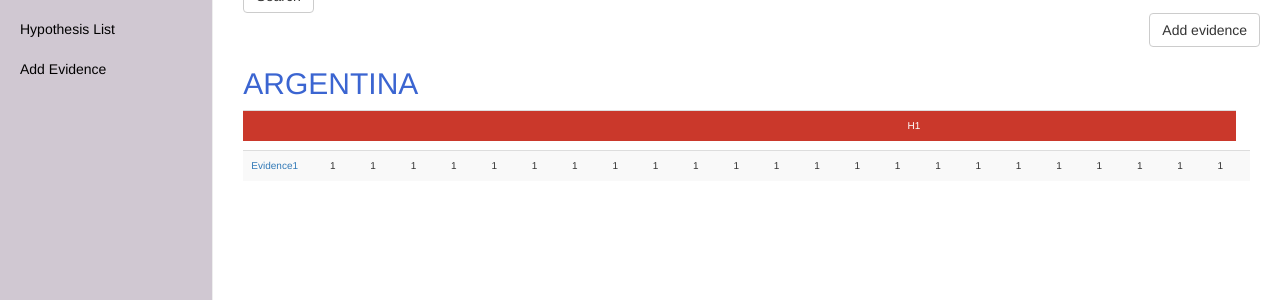
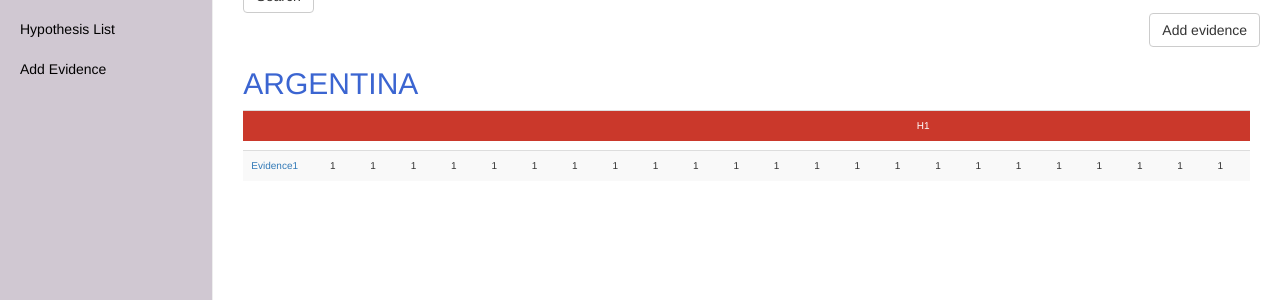
Before and after one commit to KeleiAzz/SCRC_server, a Django app: template risk_evidence/templates/sci_list.html in a window 1280 px wide. Shown: the part 222-522 px from the top of the page. Run offline with Django 3.2, Linux system fonts and the light colour scheme; tables that the repository leaves empty hold one stand-in row (values such as "Sample post"); the template is opened without the code that fills it: values that come from a table or form of the project are taken from there, most other values are stand-ins (such as "Sample title", 1, 10 or a date in 2020); parts of the project's set-up code (start-up, migrations or seed data) failed here and were passed over; some libraries are stand-ins or nearby versions.

Commit message:
small adjust to layout

```diff
--- a/risk_evidence/templates/probability_list.html
+++ b/risk_evidence/templates/probability_list.html
@@ -21,7 +21,7 @@
 
     <h2>{{ country }}</h2>
         <div class="Table_title">
-        <table id="table1"class="table" style="width: 98.6%">
+        <table id="table1"class="table" style="width: 100%">
             <tr style="background-color: #ca382b">
                 <td style="width: 7.8%"> </td>
                 {% for i in hint %}
--- a/risk_evidence/templates/sci_list.html
+++ b/risk_evidence/templates/sci_list.html
@@ -23,7 +23,7 @@
     <h2>{{ country }}</h2>
 
     <div class="Table_title">
-        <table id="table1" class="table" style="width: 98.6%">
+        <table id="table1" class="table" style="width: 100%">
             <tr style="background-color: #ca382b">
                 <td style="width: 7.8%"> </td>
                 {% for i in hint %}
--- a/risk_evidence/urls.py
+++ b/risk_evidence/urls.py
@@ -10,7 +10,7 @@ urlpatterns = patterns('',
     url(r'^supply_chain_impact/$', 'risk_evidence.views.sci_list', name='sci_list'),
     url(r'^supply_chain_impact/(\w+)/$', 'risk_evidence.views.sci_list_country', name='sci_list_country'),
     url(r'^probability/$', 'risk_evidence.views.probability_list', name='probability_list'),
-    url(r'^probability/(\w+)/$', 'risk_evidence.views.probability_list_country', name='probability_list_country'),
+    url(r'^probability/(.+)/$', 'risk_evidence.views.probability_list_country', name='probability_list_country'),
     # url(r'^supply_chain_impact/add', 'risk_evidence.views.evidence_add', name="evidence_add"),
     url(r'^evidence/add', 'risk_evidence.views.evidence_add', name="evidence_add"),
     url(r'^overview/', 'risk_evidence.views.overview', name='overview'),
```
